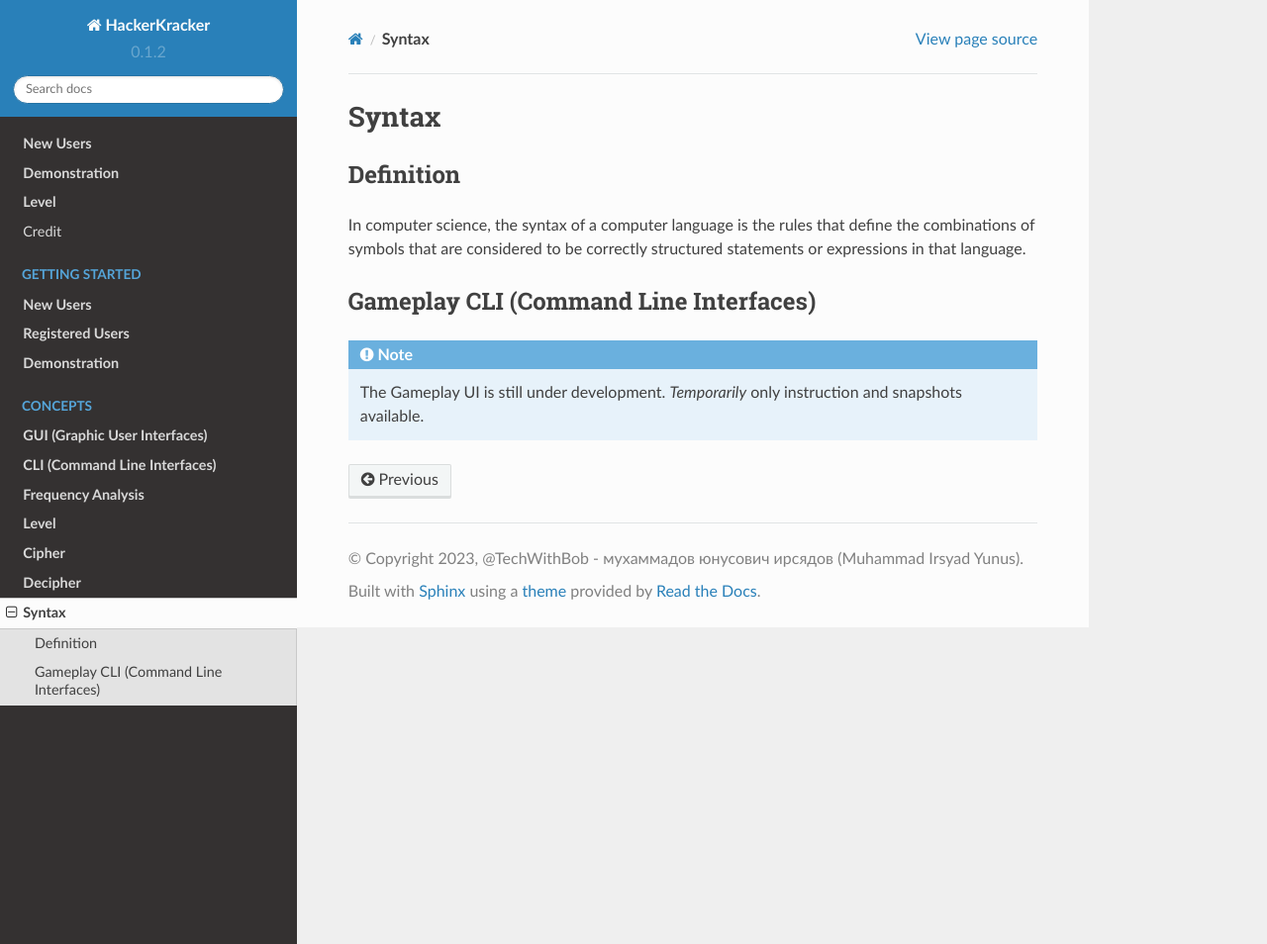
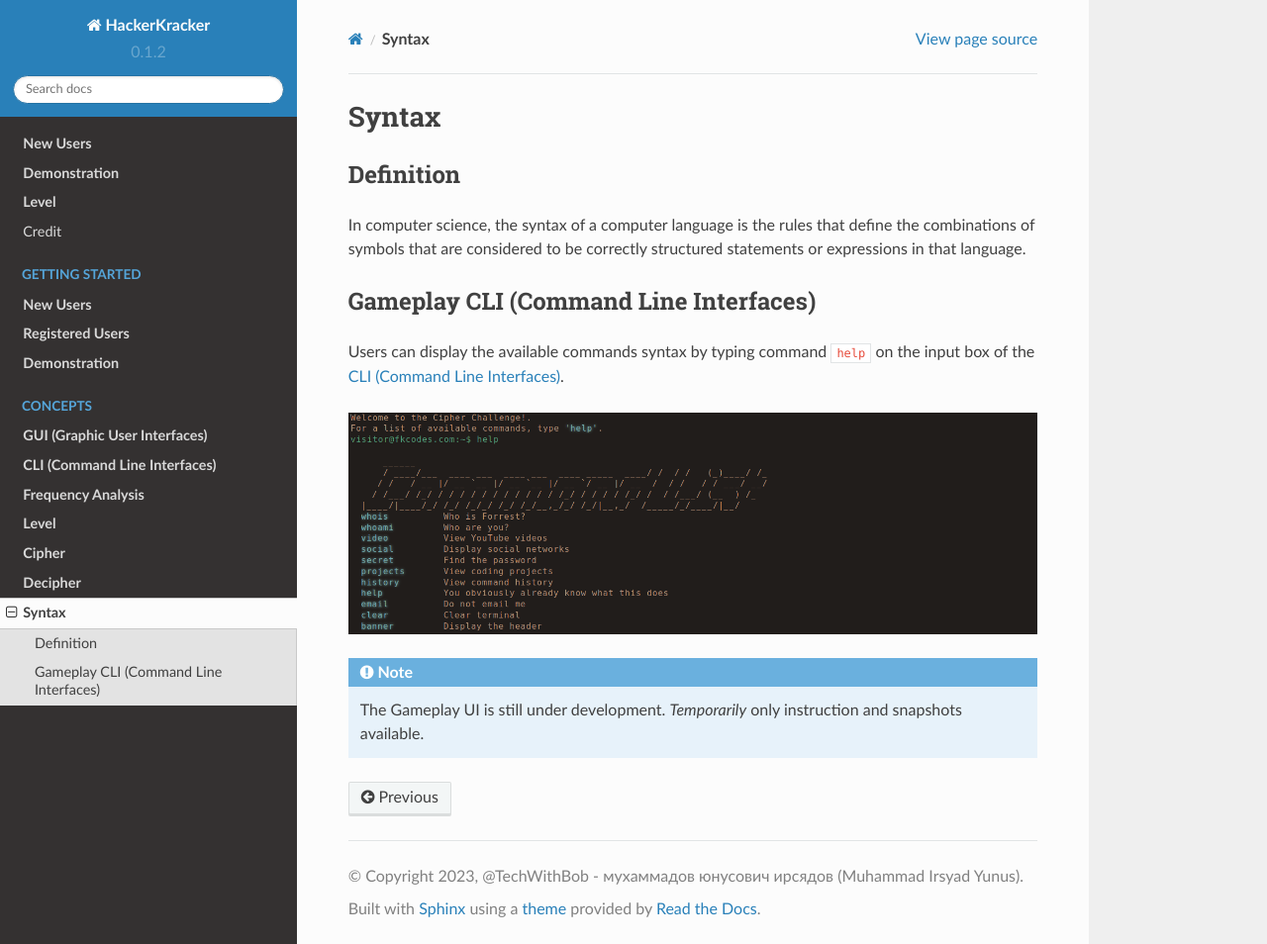
Before and after one commit to techwithbob/HackerKracker, a Sphinx documentation site: the page built from docs/source/concepts/syntax.rst, in a window 1280 px wide and 954 px high. Shown: the whole window at 99% size. Built offline with Sphinx 7.4.7 and the Read the Docs theme 2.0.0, drawn with Linux system fonts in a browser that asks for light colours.

Commit message:
Update syntax.rst

```diff
--- a/docs/source/concepts/syntax.rst
+++ b/docs/source/concepts/syntax.rst
@@ -6,7 +6,10 @@ In computer science, the syntax of a computer language is the rules that define
 
 Gameplay CLI (Command Line Interfaces)
 ---------------------------------------
+Users can display the available commands syntax by typing command ``help`` on the input box of the :doc:`cli`.
 
+.. figure:: ../images/help.PNG
+    :alt: help
 .. note::
     The Gameplay UI is still under development.
     *Temporarily* only instruction and snapshots available.
```
